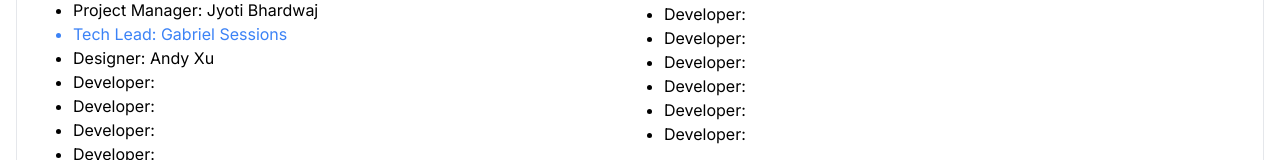
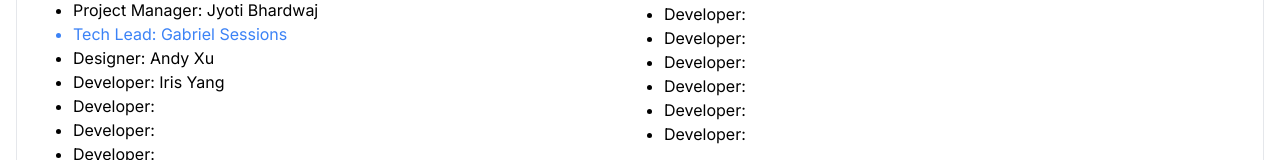
Before and after one commit to gabrielsessions/dfs-jumbocode, a Next.js app: page /about in a window 1280 px wide. Shown: the part 271-431 px from the top of the page. Built offline with nearby package versions, Linux system fonts and the light colour scheme.

Commit message:
Iris Yang added to Developers list

```diff
--- a/package.json
+++ b/package.json
@@ -15,8 +15,8 @@
     "autoprefixer": "10.4.16",
     "eslint": "8.50.0",
     "eslint-config-next": "13.5.3",
-    "next": "13.5.3",
-    "postcss": "8.4.30",
+    "next": "^13.5.4",
+    "postcss": "^8.4.31",
     "react": "18.2.0",
     "react-dom": "18.2.0",
     "tailwindcss": "3.3.3",
--- a/src/app/about/PeopleList.tsx
+++ b/src/app/about/PeopleList.tsx
@@ -66,7 +66,7 @@ export default function PeopleList() {
                 <li className="list-item">Designer: Andy Xu</li>
 
                 {/* Developers: Add your names here! */}
-                <li className="list-item">Developer:</li>
+                <li className="list-item">Developer: Iris Yang</li>
                 <li className="list-item">Developer:</li>
                 <li className="list-item">Developer:</li>
                 <li className="list-item">Developer:</li>
```
Also changed, not shown: 1 other file (tests, documents, lock files or other folders).
